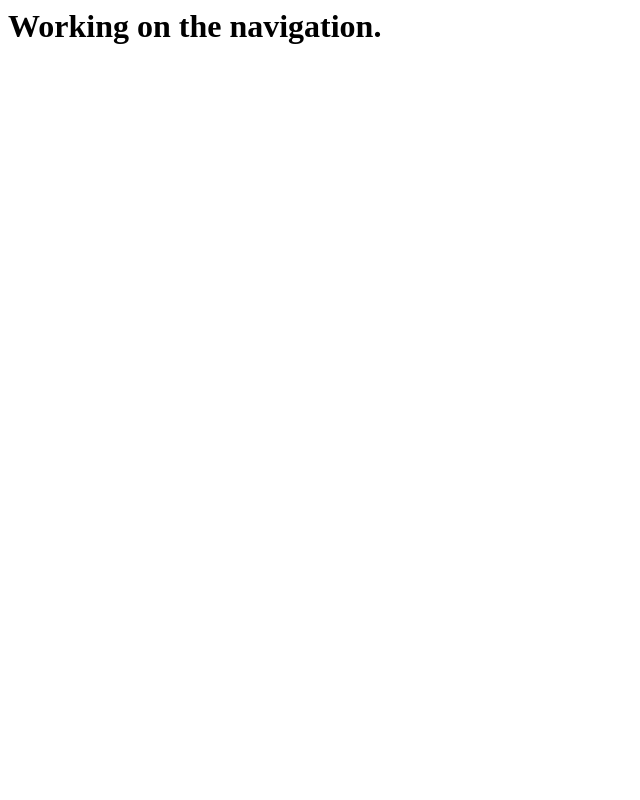
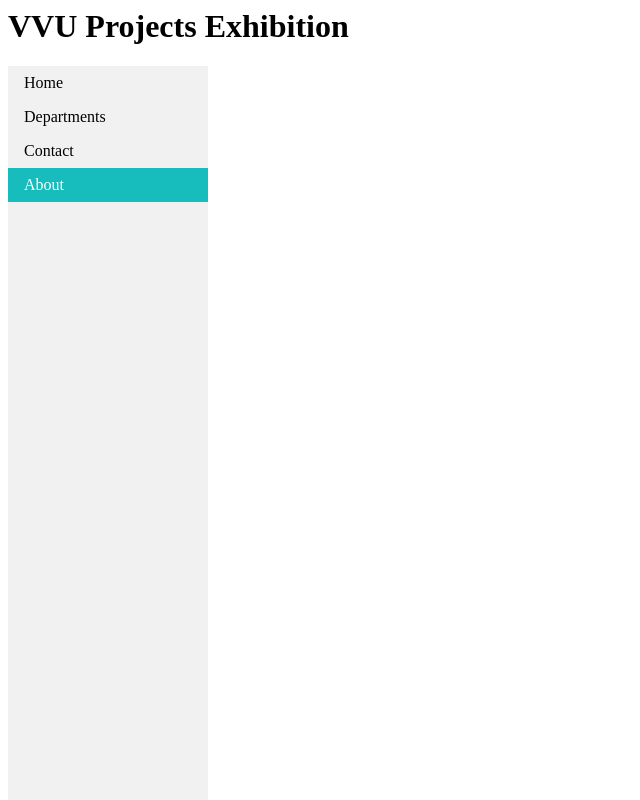
Before and after one commit to Mawuyram/AnyProject, a plain HTML site: page index.html in a window 1280 px wide. Shown: the whole page, without its empty margins (0-640 px from the left). Drawn offline with Linux system fonts and the light colour scheme.

Commit message:
Sampling of Navigation bars (Virtical for style.css and Horizontal for mystyle.css)

```diff
--- /dev/null
+++ b/css/mystyle.css
@@ -0,0 +1,26 @@
+ul {
+    list-style-type: none;
+    margin: 0;
+    padding: 0;
+    overflow: hidden;
+    background-color: #333;
+}
+li {
+    float: left;
+}
+
+li a {
+    display: block;
+    color: white;
+    text-align: center;
+    padding: 14px 16px;
+    text-decoration: none;
+}
+
+/* Change the link color to #111 (black) on hover */
+li a:hover {
+    background-color: #111;
+}
+.active{
+    background-color: #17bcbc;
+            }
--- /dev/null
+++ b/css/style.css
@@ -0,0 +1,28 @@
+ul {
+    list-style-type: none;
+    margin: 0;
+    padding: 0;
+    width: 200px;
+    background-color: #f1f1f1;
+    height: 100%; /* Full height */
+    position: fixed; /* Make it stick, even on scroll */
+    overflow: auto; /* Enable scrolling if the sidenav has too much content */
+}
+
+li a {
+    display: block;
+    color: #000;
+    padding: 8px 16px;
+    text-decoration: none;
+}
+/* Change the link color on hover */
+li a:hover {
+    background-color: #555;
+    color: white;
+}
+
+/* Change active page colour */
+.active {
+    background-color: #17bcbc;
+    color: white;
+}
--- a/index.html
+++ b/index.html
@@ -3,11 +3,18 @@
 
     <head>
         <title>Home Page</title>
+        <link rel="stylesheet" href="css/style.css">
     </head>
 
     <body>
 
-        <h1>Working on the navigation.</h1>
+        <h1>VVU Projects Exhibition</h1>
+        <ul>
+            <li><a href="index.html">Home</a></li>
+            <li><a href="#">Departments</a></li>
+            <li><a href="#">Contact</a></li>
+            <li><a class="active" href="#">About</a></li>
+        </ul>
 
     </body>
 
```
